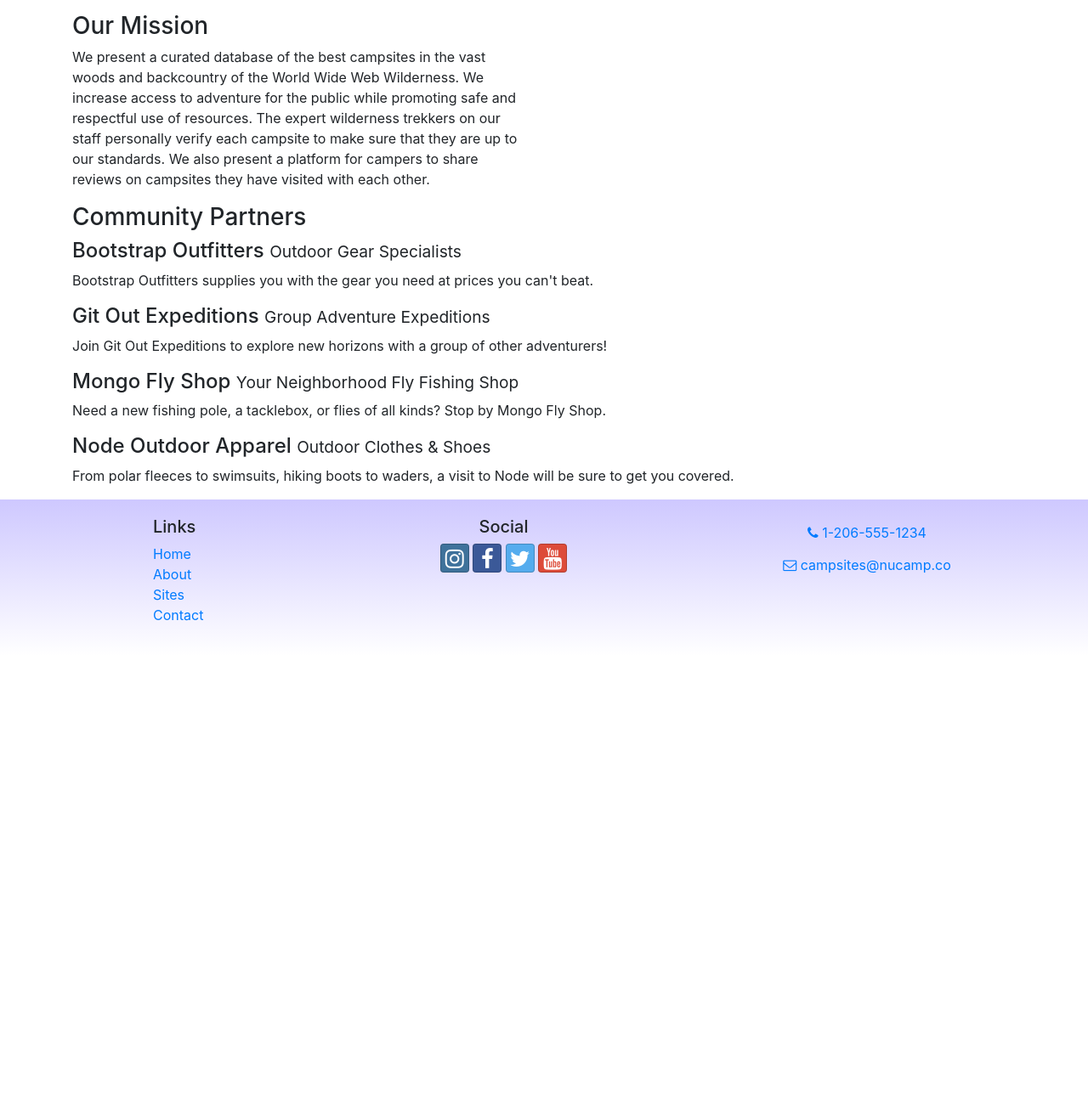
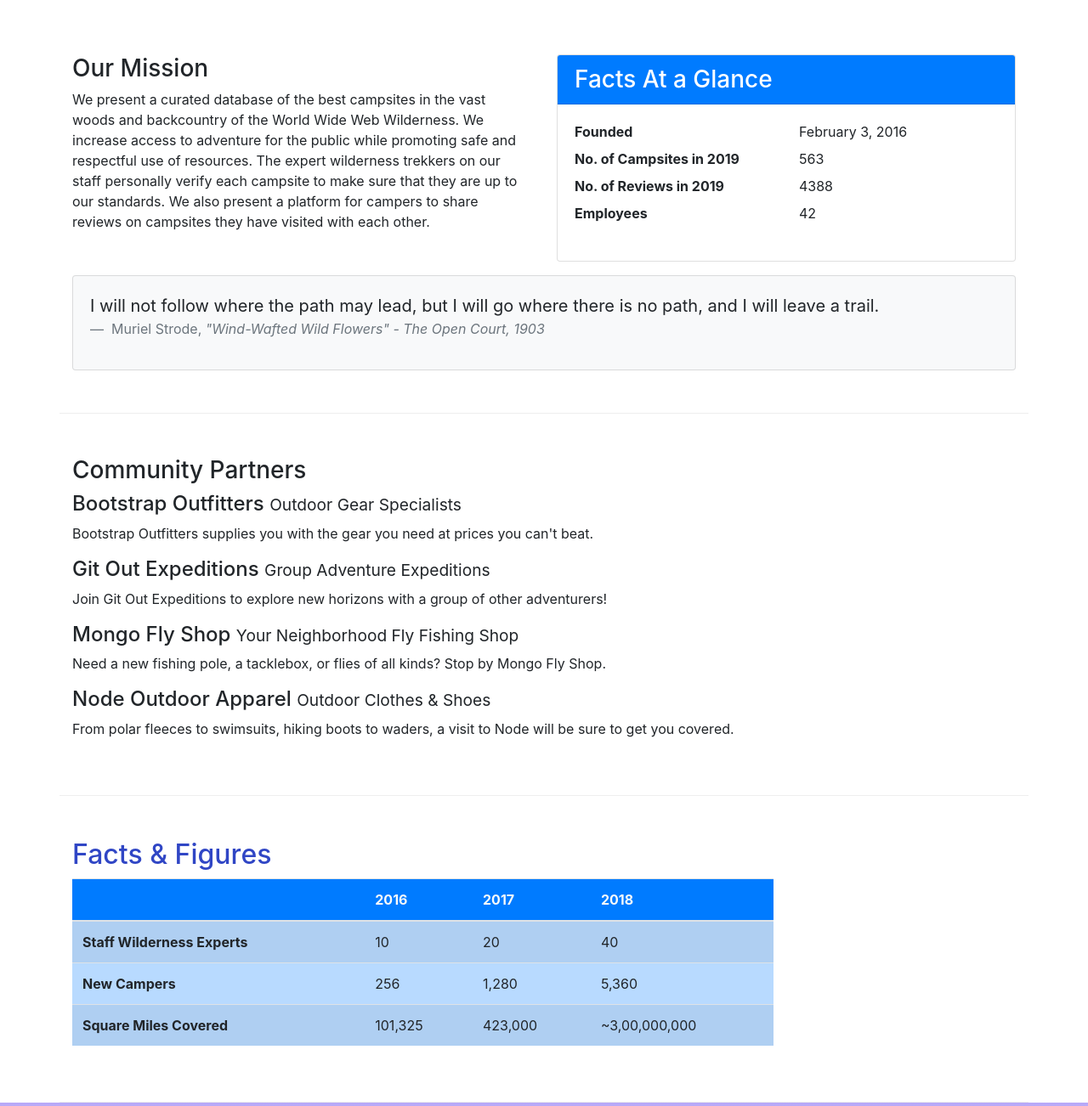
Before and after one commit to dgmills914eos/nucamp-bootstrap, a website: page aboutus.html in a window 1280 px wide. Shown: the part 340-1642 px from the top of the page at 85% size. Before the commit the page ends 1112 px from the top, so only its background shows below. Drawn offline with nearby package versions, Linux system fonts and the light colour scheme.

Commit message:
tables and cards

```diff
--- a/aboutus.html
+++ b/aboutus.html
@@ -55,14 +55,44 @@
             </div>
         </div>
 
-        <div class="row">
-            <div class="col col-sm-6">
+        <div class="row row-content">
+            <div class="col-sm-6">
                 <h3>Our Mission</h3>
-                <p>We present a curated database of the best campsites in the vast woods and backcountry of the World Wide Web Wilderness. We increase access to adventure for the public while promoting safe and respectful use of resources. The expert wilderness trekkers on our staff personally verify each campsite to make sure that they are up to our standards. We also present a platform for campers to share reviews on campsites they have visited with each other.</p>
+                <p>We present a curated database of the best campsites in the vast woods and backcountry of the World Wide Web Wilderness. We increase access to adventure for the public while promoting safe and respectful use of resources. The expert wilderness trekkers on our staff personally verify each campsite to make sure that they are up to our standards. We also present a platform for campers to share reviews on campsites they have visited with  each other.</p>
+            </div>
+            <div class="col-sm-6">
+                <div class="card">
+                    <h3 class="card-header bg-primary text-white">Facts At a Glance</h3>
+                    <div class="card-body">
+                        <dl class="row">
+                            <dt class="col-6">Founded</dt>
+                            <dd class="col-6">February 3, 2016</dd>
+                            <dt class="col-6">No. of Campsites in 2019</dt>
+                            <dd class="col-6">563</dd>
+                            <dt class="col-6">No. of Reviews in 2019</dt>
+                            <dd class="col-6">4388</dd>
+                            <dt class="col-6">Employees</dt>
+                            <dd class="col-6">42</dd>
+                        </dl>
+                    </div>
+                </div>
+            </div>
+            <div class="col">
+                <div class="card card-body bg-light mt-3">
+                    <blockquote class="blockquote">
+                        <p class="mb-0">I will not follow where the path may lead, but I will go where there is no path, and I will leave a trail.</p>
+                        <footer class="blockquote-footer">
+                            Muriel Strode,
+                            <cite title="Source Title">
+                                "Wind-Wafted Wild Flowers" -
+                                The Open Court, 1903
+                            </cite>
+                        </footer>
+                    </blockquote>
+                </div>
             </div>
         </div>
-
-        <div class="row">
+        <div class="row row-content">
             <div class="col-12">
                 <h3>Community Partners</h3>
                 <h4>Bootstrap Outfitters <small>Outdoor Gear Specialists</small></h4>
@@ -75,9 +105,47 @@
                 <p class="d-none d-sm-block">From polar fleeces to swimsuits, hiking boots to waders, a visit to Node will be sure to get you covered.</p>
             </div>
         </div>
+
+        <div class="row row-content">
+            <div class="col-sm-9">
+                <h2>Facts &amp; Figures</h2>
+                <div class="table-responsive">
+                    <table class="table table-striped">
+                        <thead>
+                            <tr class="bg-primary text-light">
+                                <th></th>
+                                <th>2016</th>
+                                <th>2017</th>
+                                <th>2018</th>
+                            </tr>
+                        </thead>
+                        <tbody class="table-primary">
+                            <tr>
+                                <th>Staff Wilderness Experts</th>
+                                <td>10</td>
+                                <td>20</td>
+                                <td>40</td>
+                            </tr>
+                            <tr>
+                                <th>New Campers</th>
+                                <td>256</td>
+                                <td>1,280</td>
+                                <td>5,360</td>
+                            </tr>
+                            <tr>
+                                <th>Square Miles Covered</th>
+                                <td>101,325</td>
+                                <td>423,000</td>
+                                <td>~3,00,000,000</td>
+                            </tr>
+                        </tbody>
+                    </table>
+                </div>
+            </div>
+        </div>
     </div>
 
-    <footer>
+    <footer class="site-footer">
         <div class="container">
             <div class="row">
                 <div class="col-4 col-sm-2 offset-1">
--- a/css/styles.css
+++ b/css/styles.css
@@ -13,9 +13,9 @@ header h2 {
     color: #CEC8FF;
 }
 
-footer {
-    background-image: linear-gradient(#CEC8FF, white);
-    padding: 20px 0;
+.site-footer {
+    background-image: linear-gradient(#b7a8f8, white);
+    padding: 20px 0px;
 }
 
 .jumbotron {
```
Also changed, not shown: contactus.html (+2 -2 lines), index.html (+1 -1 lines).
